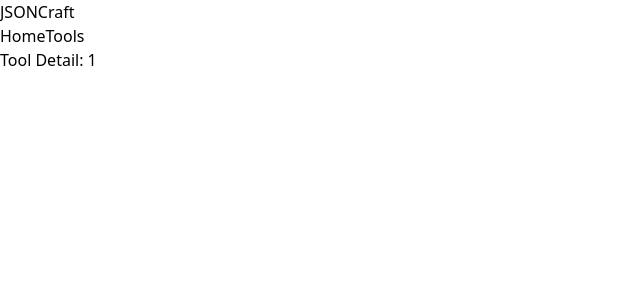
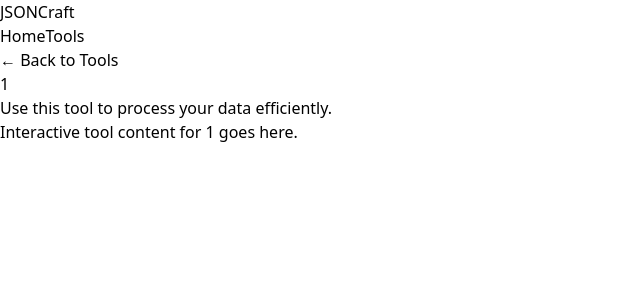
Before and after one commit to binay-das/json-craft, a React (Vite) app: page /tool/1 in a window 1280 px wide. Shown: the top 300 px of the page, without its empty margins (0-640 px from the left). Built offline with nearby package versions, Linux system fonts and the light colour scheme.

Commit message:
feat: create ToolLayout wrapper for tool pages

```diff
--- a/src/App.tsx
+++ b/src/App.tsx
@@ -3,6 +3,7 @@
 import Tools from './pages/Tools';
 import ToolDetail from './pages/ToolDetail';
 import { Layout } from './components/Layout';
+import { ToolLayout } from './components/ToolLayout';
 
 function App() {
   return (
@@ -10,7 +11,9 @@
       <Route path="/" element={<Layout />}>
         <Route index element={<Home />} />
         <Route path="tools" element={<Tools />} />
-        <Route path="tool/:name" element={<ToolDetail />} />
+        <Route path="tool/:name" element={<ToolLayout />}>
+          <Route index element={<ToolDetail />} />
+        </Route>
       </Route>
     </Routes>
   );
--- /dev/null
+++ b/src/components/ToolLayout.tsx
@@ -0,0 +1,24 @@
+import { Outlet, Link, useParams } from 'react-router-dom';
+
+export function ToolLayout() {
+  const { name } = useParams();
+
+  return (
+    <div className="bg-white shadow rounded-lg p-6">
+      <div className="mb-6 border-b border-gray-200 pb-4">
+        <Link to="/tools" className="text-sm text-blue-600 hover:text-blue-800 flex items-center mb-4">
+          &larr; Back to Tools
+        </Link>
+        <h1 className="text-2xl font-bold text-gray-900 capitalize text-left">
+          {name ? name.replace('-', ' ') : 'Tool'}
+        </h1>
+        <p className="mt-1 text-sm text-gray-500 text-left">
+          Use this tool to process your data efficiently.
+        </p>
+      </div>
+      <div>
+        <Outlet />
+      </div>
+    </div>
+  );
+}
--- a/src/pages/ToolDetail.tsx
+++ b/src/pages/ToolDetail.tsx
@@ -4,7 +4,7 @@
   const { name } = useParams();
   return (
     <div>
-      <h1>Tool Detail: {name}</h1>
+      <p className="text-gray-700 text-left">Interactive tool content for <span className="font-semibold">{name}</span> goes here.</p>
     </div>
   );
 }
```
